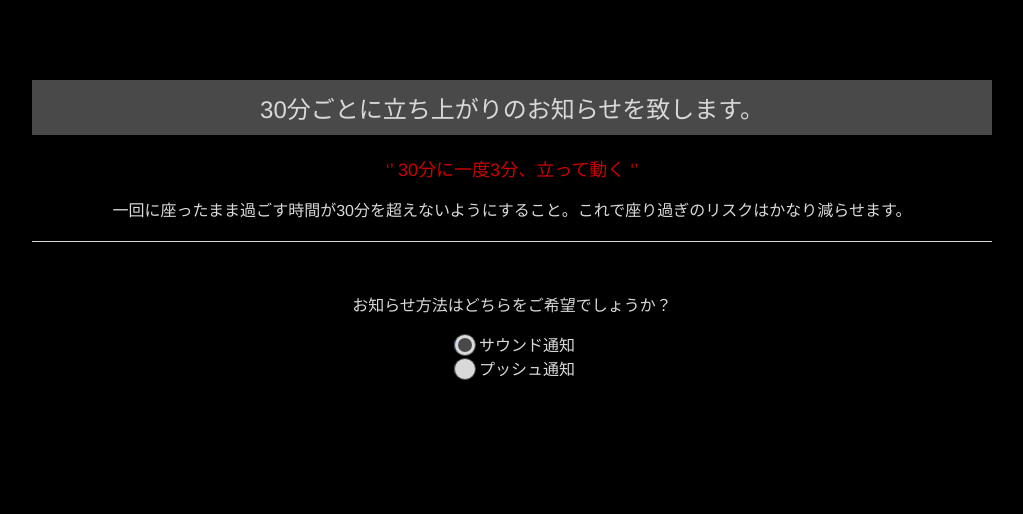
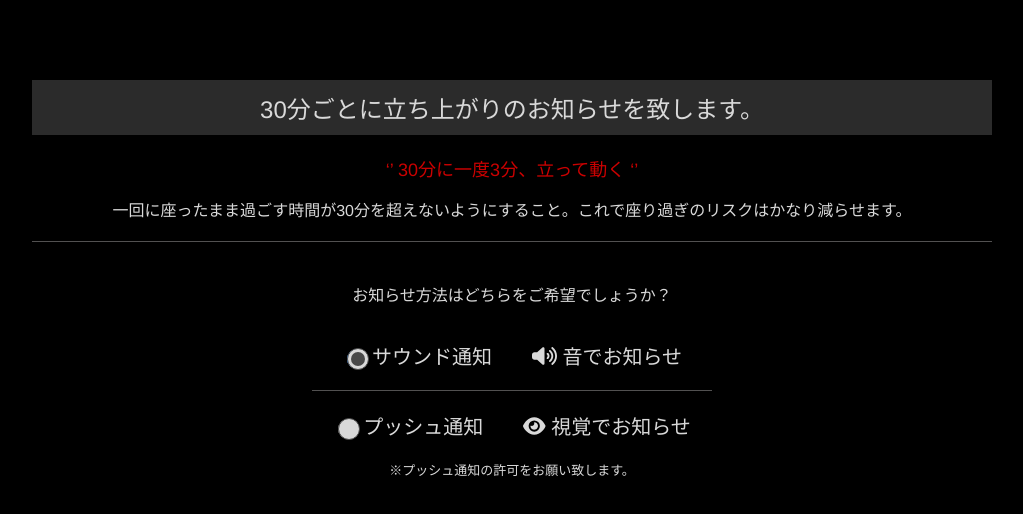
Before and after one commit to murai-misaki/theGrimReaper_timer, a Vue app in the folder timer-vuejs/: page /notification in a window 1280 px wide. Shown: the top 514 px of the page, without its empty margins (128-1151 px from the left). Built offline with nearby package versions, Linux system fonts and the light colour scheme.

Commit message:
add: アイコンや文字など #17

```diff
--- a/timer-vuejs/src/components/GestNotification.vue
+++ b/timer-vuejs/src/components/GestNotification.vue
@@ -12,14 +12,31 @@
     </div>
 
     <div class="selection">
-      <div class="sound-radio-button">
-        <input type="radio" id="sound" v-model="radio" value="false">
-        <label for="sound">サウンド通知</label>
+      <div class="sound-group">
+        <div>
+          <input type="radio" id="sound" v-model="radio" value="false">
+          <label for="sound">サウンド通知</label>
+        </div>
+        <div>
+          <font-awesome-icon :icon="['fas', 'volume-up']" style="color: #D9D9D9;" />
+          音でお知らせ
+        </div>
       </div>
-      <div class="push-radio-button">
-        <input type="radio" id="push" v-model="radio" value="true">
-        <label for="push">プッシュ通知</label>
+      <div class="line"></div>
+
+      <div class="push-group">
+        <div>
+          <input type="radio" id="push" v-model="radio" value="true">
+          <label for="push">プッシュ通知</label>
+        </div>
+        <div>
+          <font-awesome-icon :icon="['fas', 'eye']" style="color: #D9D9D9;" />
+          視覚でお知らせ
+        </div>
       </div>
+    </div>
+    <div class="attention">
+      ※プッシュ通知の許可をお願い致します。
     </div>
   </div>
 </template>
@@ -39,7 +56,7 @@
     text-align: center;
   }
   h2 {
-    background-color: #494949;
+    background-color: rgba(73, 73, 73, 0.6);;
     padding: 10px;
     font-weight: normal;
   }
@@ -49,10 +66,11 @@
   }
   .explanation p {
     padding-bottom: 20px;
-    border-bottom: 0.1px solid #D9D9D9;
+    border-bottom: 0.1px solid #525151;
   }
   .question p {
-    margin-top: 50px;
+    margin-top: 40px;
+    margin-bottom: 15px;
   }
 
   input[type="radio"] {
@@ -88,4 +106,30 @@
   input[type="radio"]:checked::after {
     opacity: 1;
   }
+
+  .selection label {
+    font-size: 20px;
+  }
+  .selection div {
+    font-size: 20px;
+  }
+
+  .sound-group, .push-group {
+    display: flex;
+    justify-content: center;
+  }
+  .sound-group div, .push-group div {
+    margin: 20px;
+  }
+
+  .attention {
+    font-size: 13px;
+    margin-bottom: 50px;
+  }
+
+  .line {
+    width: 400px;
+    margin:  0 auto;
+    border-top: 1px solid #525151;
+  }
 </style>
```
